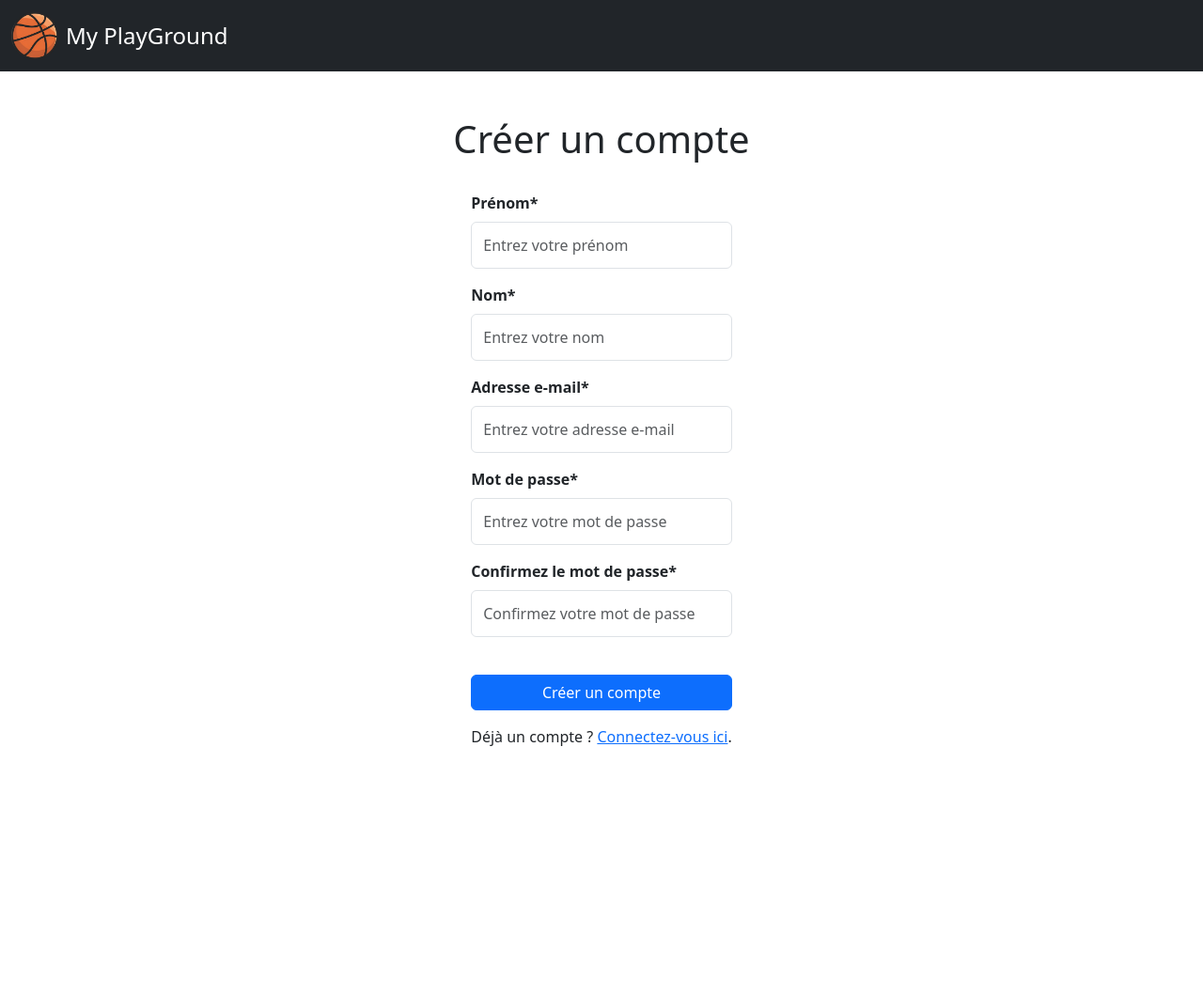
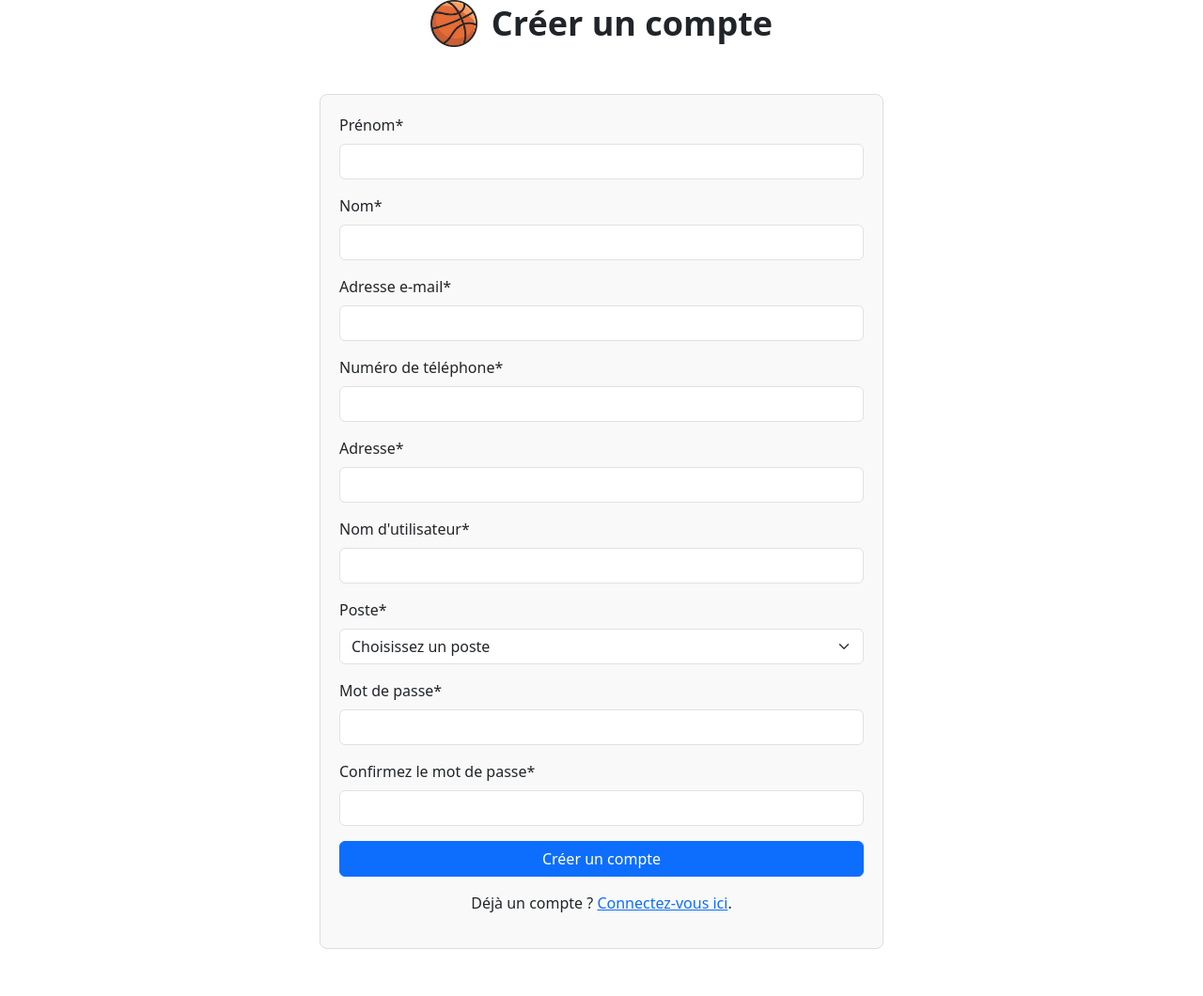
Before and after one commit to RxKujo/MyPlayground, a PHP site: page /register.php in a window 1280 px wide. Shown: the whole page at 94% size. Before the commit the page ends 794 px from the top, so only its background shows below. Run offline with PHP 8.4, Linux system fonts and the light colour scheme; some libraries are stand-ins or nearby versions.

Commit message:
register.php
gérer l'inscription

```diff
--- a/register.php
+++ b/register.php
@@ -1,4 +1,4 @@
-<!-- filepath: c:\xampp\htdocs\MyPlayground-main\register.php -->
+
 <?php
 session_start();
 $error = isset($_SESSION['error']) ? $_SESSION['error'] : null;
@@ -14,63 +14,103 @@ unset($_SESSION['error'], $_SESSION['form_data']);
     <link href="https://cdn.jsdelivr.net/npm/bootstrap@5.3.0-alpha1/dist/css/bootstrap.min.css" rel="stylesheet">
     <script src="https://www.google.com/recaptcha/api.js" async defer></script>
     <style>
-        .logo {
+        .form-container {
+            max-width: 600px;
+            margin: 50px auto;
+            padding: 20px;
+            border: 1px solid #ddd;
+            border-radius: 8px;
+            background-color: #f9f9f9;
+        }
+        .form-title {
+            font-size: 24px;
+            font-weight: bold;
+            margin-bottom: 20px;
+        }
+        .header-title {
+            display: flex;
+            align-items: center;
+            justify-content: center;
+            margin-bottom: 30px;
+        }
+        .header-title img {
             height: 50px;
+            margin-right: 15px;
         }
-        .form-container {
-            max-width: 50%;
-            margin: 0 auto;
-        }
-        .form-label {
+        .header-title h1 {
+            font-size: 36px;
             font-weight: bold;
-        }
-        .form-control {
-            height: 50px;
+            margin: 0;
         }
     </style>
 </head>
 <body>
-<header class="navbar navbar-dark bg-dark py-2">
-    <div class="container-fluid d-flex align-items-center">
-        <a id="nav-logo" class="navbar-brand d-flex align-items-center" href="#">
-            <img src="assets/public/img/logo.png" alt="Logo" class="logo me-2">
-            <span class="logo-text" style="font-size: 24px;">My PlayGround</span>
-        </a>
-    </div>
-</header>
-
-<div id="register-page" class="container-fluid d-flex flex-column align-items-center vh-100 mt-5">
-    <div class="text-center mb-4">
-        <h1 style="font-size: 40px;">Créer un compte</h1>
+<div class="container">
+      <div class="header-title">
+        <img src="assets/public/img/logo.png" alt="Logo">
+        <h1>Créer un compte</h1>
     </div>
     <div class="form-container">
-        <!-- Affichage des messages d'erreur -->
+
         <?php if ($error): ?>
-            <div class="alert alert-danger">
+            <div class="alert alert-danger text-center">
                 <?= htmlspecialchars($error) ?>
             </div>
         <?php endif; ?>
 
-        <form method="post" action="register_process.php" id="register-form">
-            <label for="firstname" class="form-label">Prénom*</label>
-            <input type="text" class="form-control" name="firstname" id="firstname" placeholder="Entrez votre prénom" value="<?= htmlspecialchars($formData['firstname'] ?? '') ?>" required>
+        <form method="post" action="register_process.php">
+            <div class="mb-3">
+                <label for="firstname" class="form-label">Prénom*</label>
+                <input type="text" class="form-control" id="firstname" name="firstname"
+                       value="<?= htmlspecialchars($formData['firstname'] ?? '') ?>" required>
+            </div>
+            <div class="mb-3">
+                <label for="lastname" class="form-label">Nom*</label>
+                <input type="text" class="form-control" id="lastname" name="lastname"
+                       value="<?= htmlspecialchars($formData['lastname'] ?? '') ?>" required>
+            </div>
+            <div class="mb-3">
+                <label for="email" class="form-label">Adresse e-mail*</label>
+                <input type="email" class="form-control" id="email" name="email"
+                       value="<?= htmlspecialchars($formData['email'] ?? '') ?>" required>
+            </div>
+            <div class="mb-3">
+                <label for="phone" class="form-label">Numéro de téléphone*</label>
+                <input type="tel" class="form-control" id="phone" name="phone"
+                       value="<?= htmlspecialchars($formData['phone'] ?? '') ?>" required>
+            </div>
+            <div class="mb-3">
+                <label for="address" class="form-label">Adresse*</label>
+                <input type="text" class="form-control" id="address" name="address"
+                       value="<?= htmlspecialchars($formData['address'] ?? '') ?>" required>
+            </div>
+            <div class="mb-3">
+                <label for="username" class="form-label">Nom d'utilisateur*</label>
+                <input type="text" class="form-control" id="username" name="username"
+                       value="<?= htmlspecialchars($formData['username'] ?? '') ?>" required>
+            </div>
+            <div class="mb-3">
+                <label for="position" class="form-label">Poste*</label>
+                <select class="form-select" id="position" name="position" required>
+                    <option value="" disabled <?= empty($formData['position']) ? 'selected' : '' ?>>Choisissez un poste</option>
+                    <option value="meneur" <?= (isset($formData['position']) && $formData['position'] === 'meneur') ? 'selected' : '' ?>>Meneur</option>
+                    <option value="arrière" <?= (isset($formData['position']) && $formData['position'] === 'arrière') ? 'selected' : '' ?>>Arrière</option>
+                    <option value="ailier" <?= (isset($formData['position']) && $formData['position'] === 'ailier') ? 'selected' : '' ?>>Ailier</option>
+                    <option value="ailier fort" <?= (isset($formData['position']) && $formData['position'] === 'ailier fort') ? 'selected' : '' ?>>Ailier fort</option>
+                    <option value="pivot" <?= (isset($formData['position']) && $formData['position'] === 'pivot') ? 'selected' : '' ?>>Pivot</option>
+                </select>
+            </div>
+            <div class="mb-3">
+                <label for="password" class="form-label">Mot de passe*</label>
+                <input type="password" class="form-control" id="password" name="password" required>
+            </div>
+            <div class="mb-3">
+                <label for="confirm_password" class="form-label">Confirmez le mot de passe*</label>
+                <input type="password" class="form-control" id="confirm_password" name="confirm_password" required>
+            </div>
 
-            <label for="lastname" class="form-label mt-3">Nom*</label>
-            <input type="text" class="form-control" name="lastname" id="lastname" placeholder="Entrez votre nom" value="<?= htmlspecialchars($formData['lastname'] ?? '') ?>" required>
-
-            <label for="email" class="form-label mt-3">Adresse e-mail*</label>
-            <input type="email" class="form-control" name="email" id="email" placeholder="Entrez votre adresse e-mail" value="<?= htmlspecialchars($formData['email'] ?? '') ?>" required>
-
-            <label for="password" class="form-label mt-3">Mot de passe*</label>
-            <input type="password" class="form-control" name="password" id="password" placeholder="Entrez votre mot de passe" required>
-
-            <label for="confirm_password" class="form-label mt-3">Confirmez le mot de passe*</label>
-            <input type="password" class="form-control" name="confirm_password" id="confirm_password" placeholder="Confirmez votre mot de passe" required>
-
-            <!-- Google reCAPTCHA -->
-            <div class="g-recaptcha mt-3" data-sitekey="6Lfq0ygrAAAAAOOVSLRni4JPsubDCUxMjUshXuJF"></div>
-
-            <button type="submit" class="btn btn-primary mt-4 w-100">Créer un compte</button>
+            <div class="g-recaptcha mb-3" data-sitekey="6Lfq0ygrAAAAAOOVSLRni4JPsubDCUxMjUshXuJF"></div>
+            <button type="submit" class="btn btn-primary w-100">Créer un compte</button>
         </form>
         <div class="text-center mt-3">
             <p>Déjà un compte ? <a href="login.php" class="text-primary">Connectez-vous ici</a>.</p>
```
